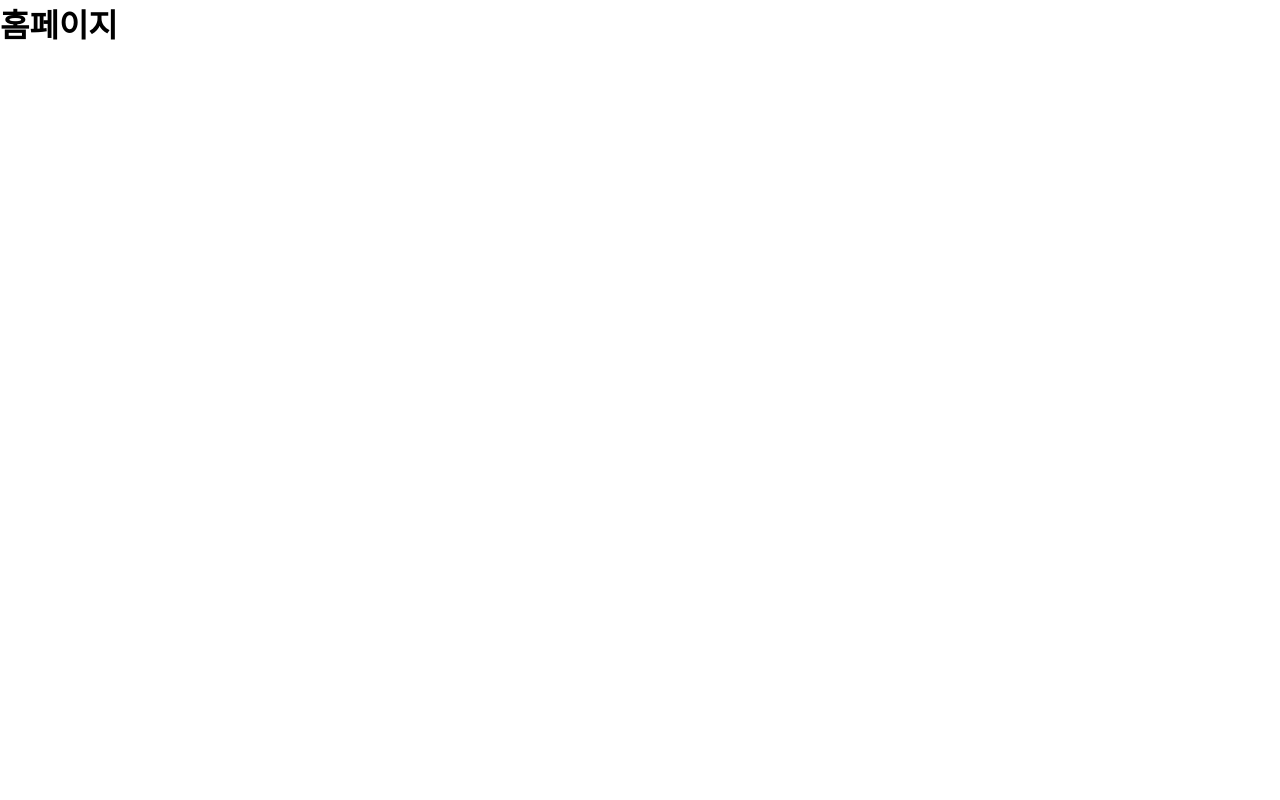
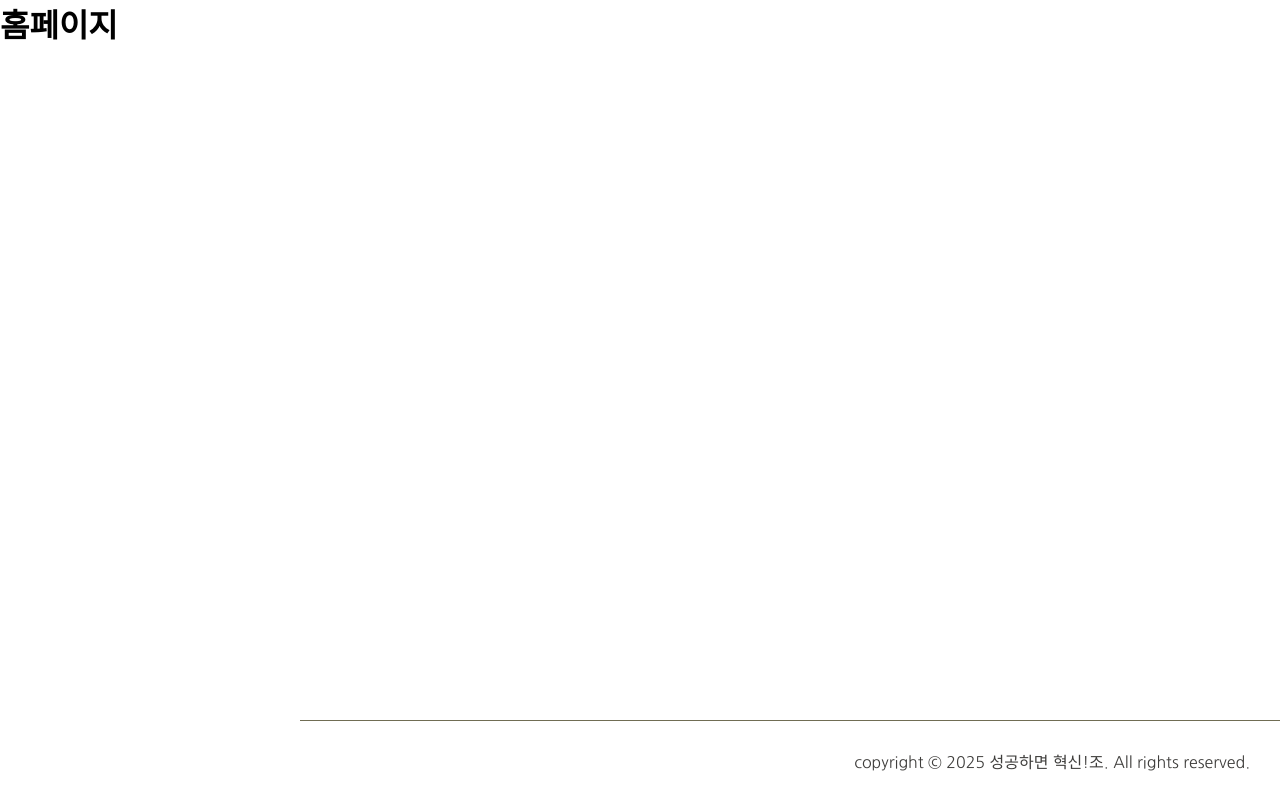
Before and after one commit to SuccessInovation/AccountBook, a Vue app: page / in a window 1280 px wide. Built offline with nearby package versions, Linux system fonts and the light colour scheme.

Commit message:
Design: TheFooter.vue 완료

```diff
--- a/src/layout/TheFooter.vue
+++ b/src/layout/TheFooter.vue
@@ -1,10 +1,27 @@
 <script setup></script>
 
 <template>
-  <div class="TheFooter"></div>
+  <div class="TheFooter">
+    <span id="copyright"
+      >copyright &copy 2025 성공하면 혁신!조. All rights reserved.</span
+    >
+  </div>
 </template>
 
 <style scoped>
 .TheFooter {
+  color: var(--font-color);
+  position: fixed;
+  bottom: 0;
+  left: 300px;
+  width: calc(100% - 300px); /* 사이드바 너비만큼 뺌 */
+  height: 80px;
+  display: flex;
+  align-items: center;
+  border-top: 0.5px solid var(--dark-brown);
+  padding-right: 30px;
+}
+#copyright {
+  margin-left: auto;
 }
 </style>
```
